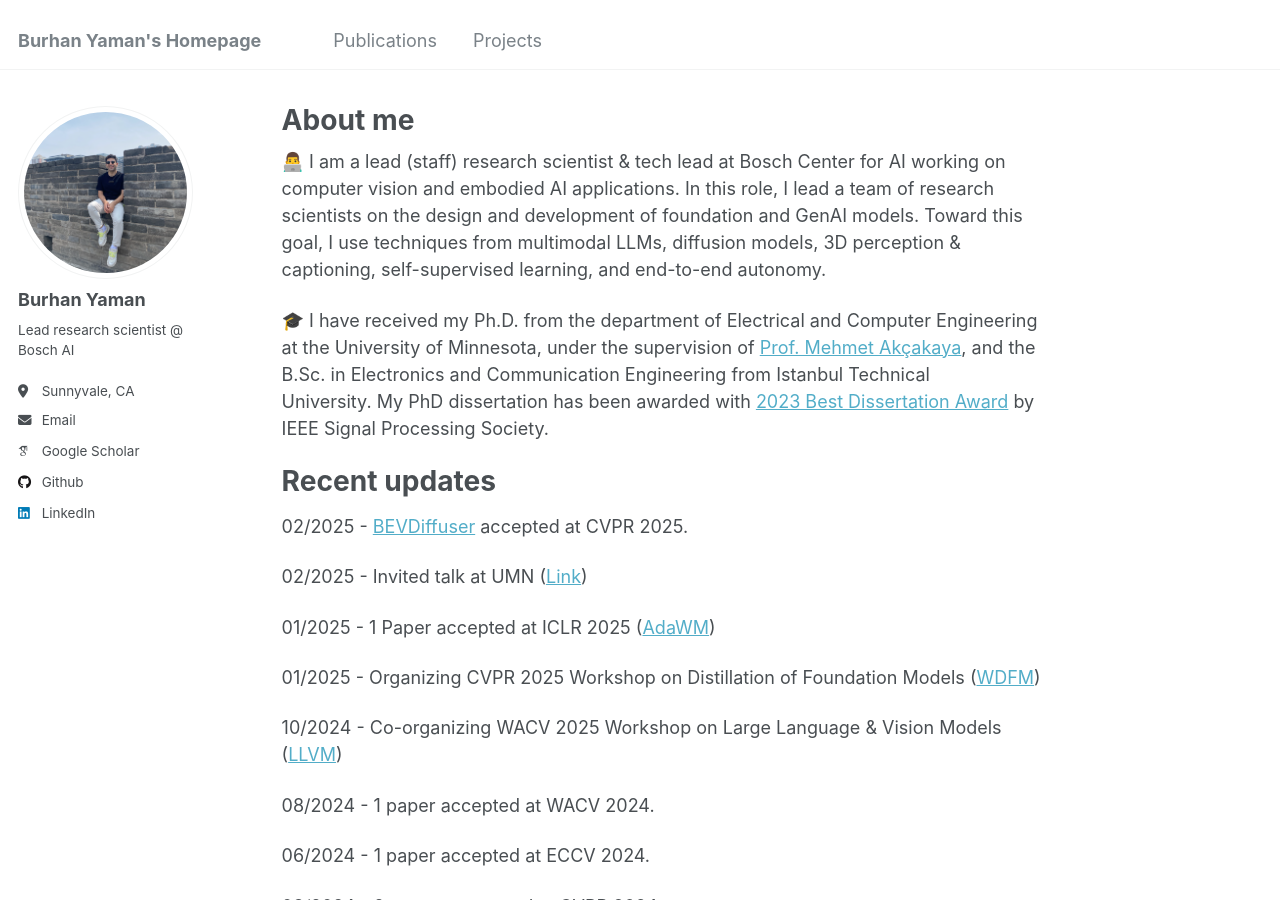
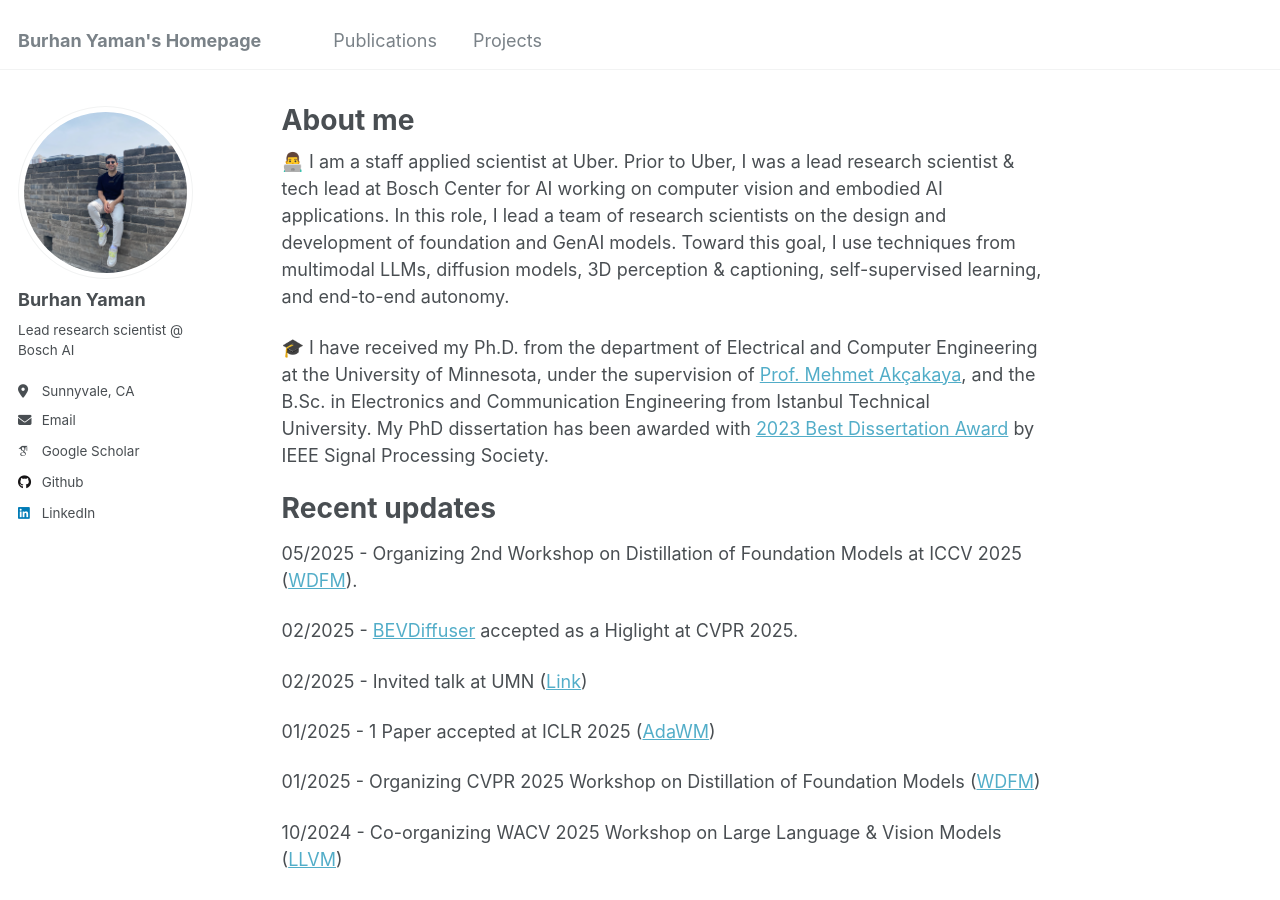
Before and after one commit to byaman14/byaman14.github.io, a Jekyll site: the page built from _pages/about.md, in a window 1280 px wide and 900 px high. Built offline with Jekyll 4.4.1, drawn with Linux system fonts in a browser that asks for light colours; some web fonts are replaced.

Commit message:
Update about.md

```diff
--- a/_pages/about.md
+++ b/_pages/about.md
@@ -7,14 +7,16 @@ redirect_from:
   - /about.html
 ---
 
-👨‍💻 I am a lead (staff) research scientist & tech lead at Bosch Center for AI working on computer vision and embodied AI applications. In this role, I lead a team of research scientists on the design and development of foundation and GenAI models. Toward this goal, I use techniques from multimodal LLMs, diffusion models, 3D perception & captioning, self-supervised learning, and end-to-end autonomy.
+👨‍💻 I am a staff applied scientist at Uber. Prior to Uber, I was a lead research scientist & tech lead at Bosch Center for AI working on computer vision and embodied AI applications. In this role, I lead a team of research scientists on the design and development of foundation and GenAI models. Toward this goal, I use techniques from multimodal LLMs, diffusion models, 3D perception & captioning, self-supervised learning, and end-to-end autonomy.
 
 🎓 I have received my Ph.D. from the department of Electrical and Computer Engineering at the University of Minnesota, under the supervision of [Prof. Mehmet Akçakaya](https://imagine.umn.edu/people/mehmet-ak%C3%A7akaya), and the B.Sc. in Electronics and Communication Engineering from Istanbul Technical University. My PhD dissertation has been awarded with [2023 Best Dissertation Award](https://cse.umn.edu/ece/feature-stories/alumnus-burhaneddin-yaman-receives-2023-ieee-sps-best-phd-dissertation-award) by IEEE Signal Processing Society.
 
 
 
 # Recent updates
-02/2025 -	[BEVDiffuser](https://arxiv.org/pdf/2502.19694) accepted at CVPR 2025.
+05/2025 -	Organizing 2nd Workshop on Distillation of Foundation Models at ICCV 2025 ([WDFM](https://wdfm-ad.github.io/iccv25)).
+
+02/2025 -	[BEVDiffuser](https://arxiv.org/pdf/2502.19694) accepted as a Higlight at CVPR 2025.
 
 02/2025 -	Invited talk at UMN ([Link](https://cse.umn.edu/dsi/events/cse-dsi-machine-learning-seminar-burhan-yaman-bosch-research))
 
```
